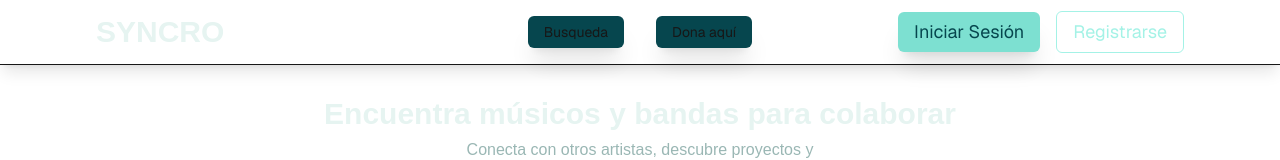
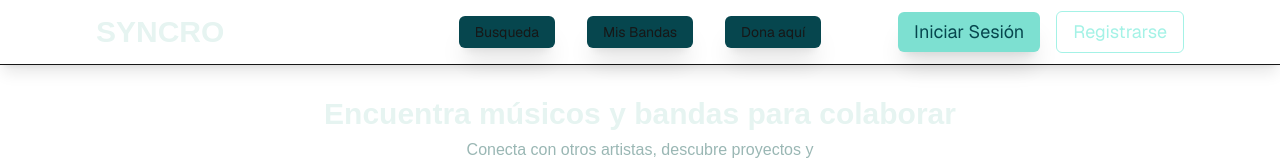
Before and after one commit to pf-henry-g3/front, a Next.js app in the folder front/: page / in a window 1280 px wide. Shown: the top 160 px of the page. Built offline with nearby package versions, Linux system fonts and the light colour scheme; no server answers.

Commit message:
provisional mybands button

```diff
--- a/front/src/components/Navbar.tsx
+++ b/front/src/components/Navbar.tsx
@@ -33,9 +33,17 @@ export default function NavBar () {
 
                 </Link>
 
-                <DonationButton/>
+                {/*BOTON PROVISIONAL, borrar luego*/}
+
+                <Link href="/mybands ">
+
+                <div className="flex items-center justify-center"> <span className="text-sm bg-azul py-1.5 px-4 rounded-md text-text2 font-sans shadow-xl transition duration-300 hover:bg-verde hover:text-txt1 hover:cursor-pointer flex items-center gap-2">Mis Bandas</span></div>
+
+                </Link>
 
                 <VacantButton/>
+
+                <DonationButton/>
 
             </span>
 
```
